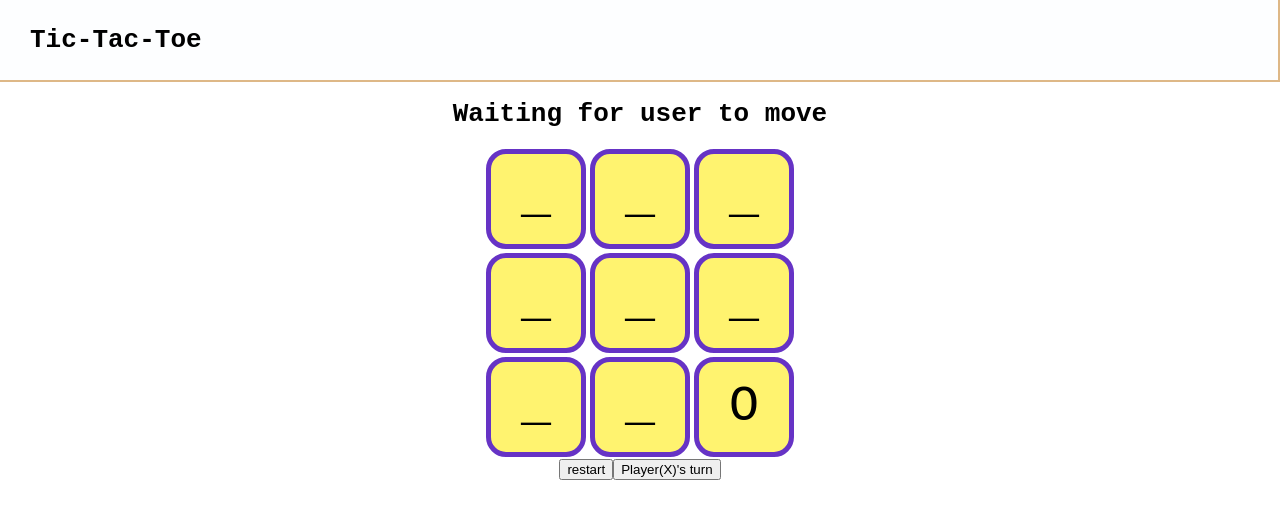
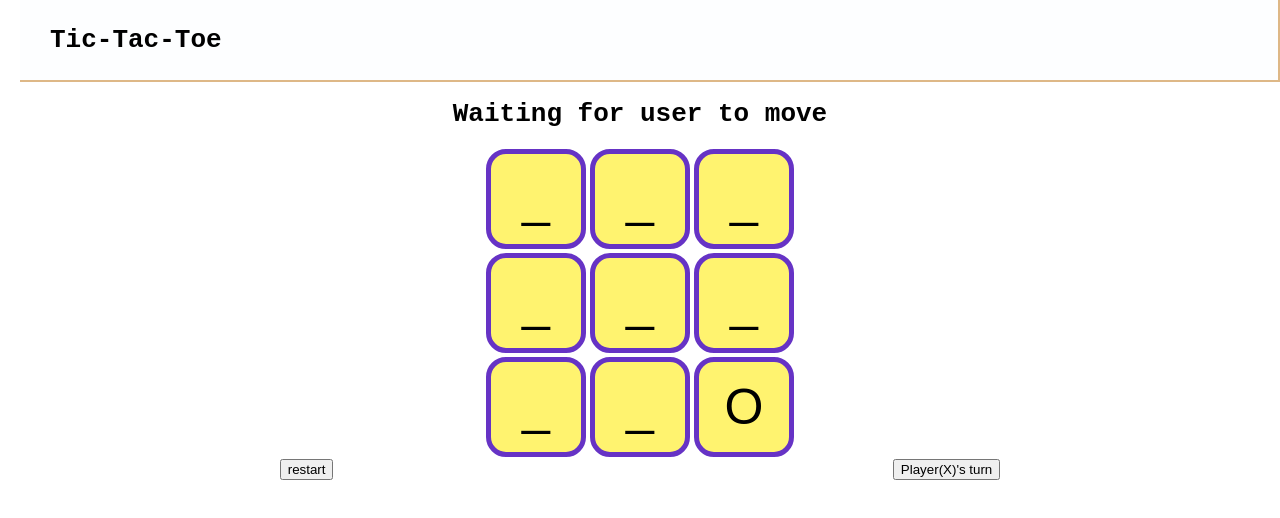
Before and after one commit to dotsync/tic-tac-toe-v3, a React (Create React App) app: page / in a window 1280 px wide. Shown: the top 518 px of the page. Built offline with nearby package versions, Linux system fonts and the light colour scheme.

Commit message:
uses flex for buttons

```diff
--- a/src/components/Navbar/Navbar.css
+++ b/src/components/Navbar/Navbar.css
@@ -6,6 +6,7 @@
   align-items: flex-start;
   justify-content: space-around;
   padding-left: 30px;
+  margin-left: 20px;
   border-bottom: 2px solid burlywood;
   border-right: 2px solid burlywood;
 }
--- a/src/components/tic-tac-toe/Board.jsx
+++ b/src/components/tic-tac-toe/Board.jsx
@@ -120,8 +120,10 @@ export default function Board({ board, setBoard, game, playerTurn, setPlayerTurn
           </div>
         )
       })}
+      <div className='board-btns'>
       <button onClick={startNewGame}>restart</button>
       <button onClick={changeStartingPlayer}>Player({playerTurn})'s turn</button>
+      </div>
     </div>
   )
 }
--- a/src/components/tic-tac-toe/CellComponent.jsx
+++ b/src/components/tic-tac-toe/CellComponent.jsx
@@ -40,7 +40,7 @@ export default function CellComponent({
 
   return (
     <button onClick={handleClick} className="cell">
-      {cellState}
+      <>{cellState}</>
     </button>
   )
 }
--- a/src/components/tic-tac-toe/TicTacToe.css
+++ b/src/components/tic-tac-toe/TicTacToe.css
@@ -1,5 +1,25 @@
 .tic-tac-toe {
-  text-align: center;
+  /* text-align: center;
+  display: flex;
+  flex-direction: row;
+  align-items: center;
+  width: 100px */
+
+}
+
+.gameboard {
+  /* width: 350px;
+  height: 350px;
+  display: flex;
+  flex-direction: column;
+  align-items:flex-end */
+}
+
+.board-btns {
+  display: flex;
+  flex-direction: row;
+  align-items: flex-start;
+  justify-content: space-around;
 }
 
 .cell {
@@ -9,7 +29,6 @@
     margin: 2px;
     background-color: rgb(255, 243, 111);
     border-radius: 20px;
-    font-family:monospace;
     font-size: 50px;
     cursor: pointer;
     border: 5px solid rgb(102, 51, 197);
```
